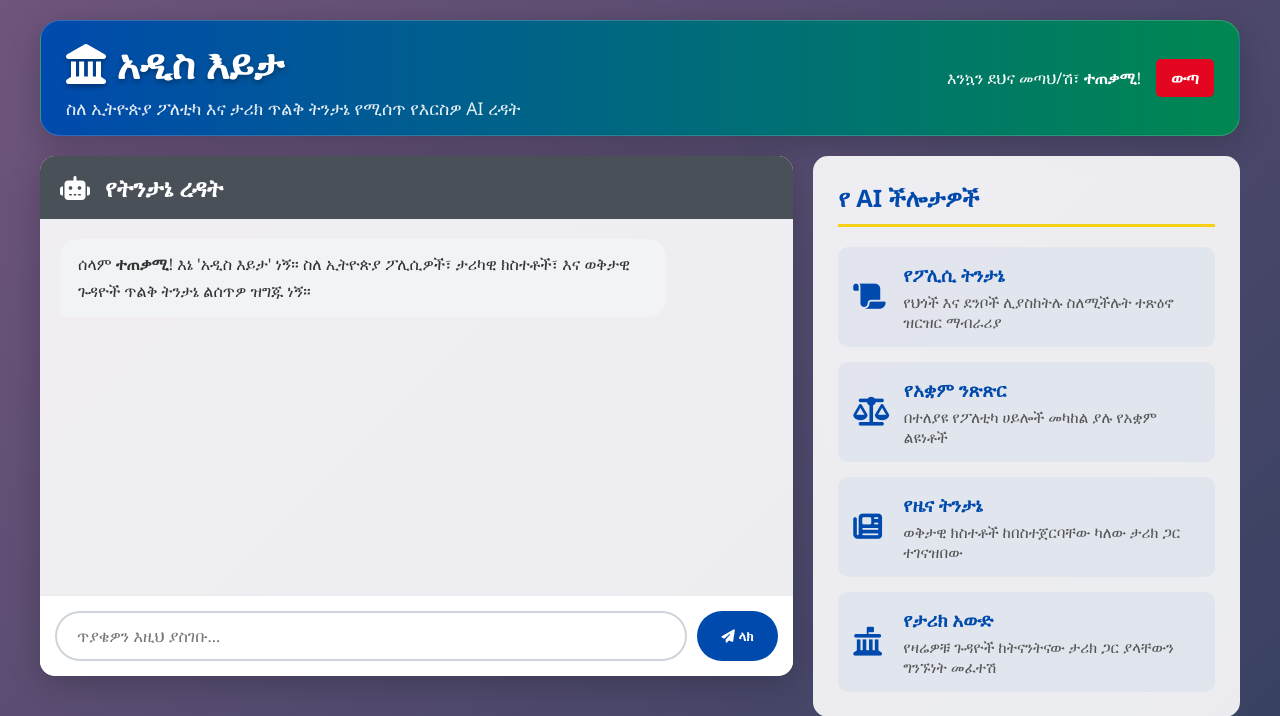
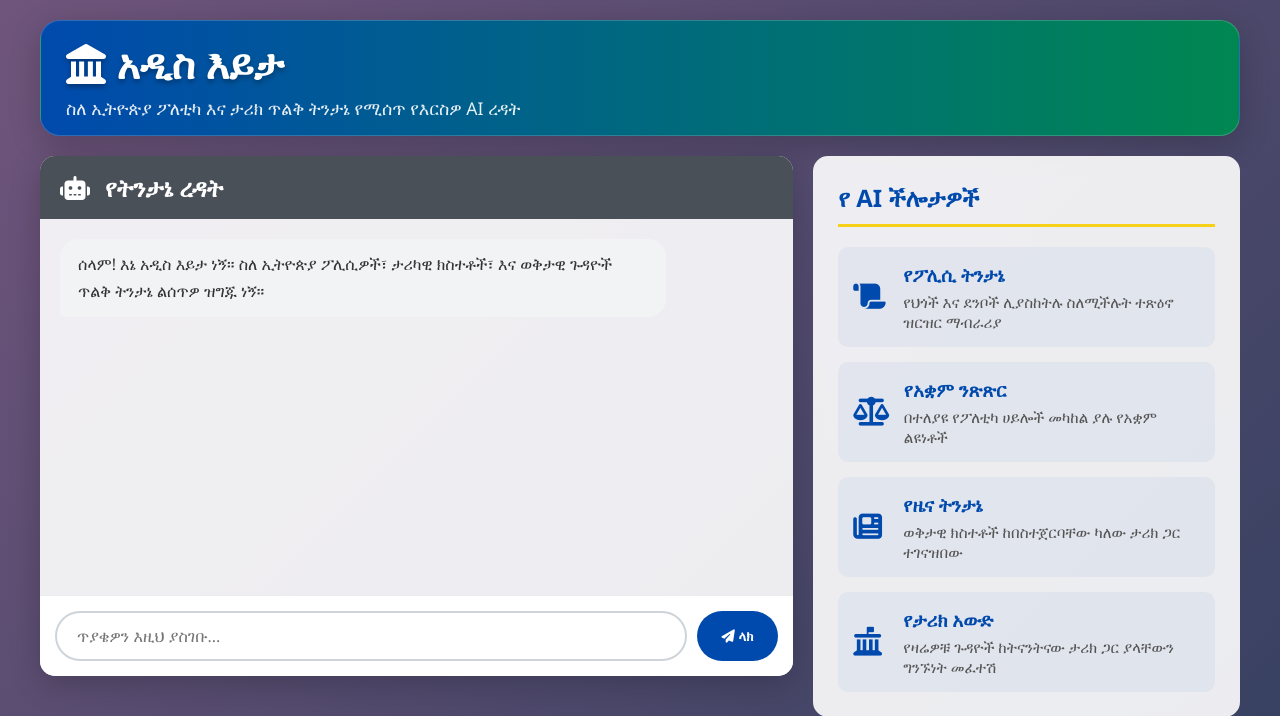
Before and after one commit to eudp-admin/adis-eyetaai, a Flask app: page / in a window 1280 px wide. Shown: the top 716 px of the page. Run offline with Flask 3, Linux system fonts and the light colour scheme; some libraries are stand-ins or nearby versions.

Commit message:
Update index.html

```diff
--- a/templates/index.html
+++ b/templates/index.html
@@ -221,10 +221,6 @@
                 <h1><i class="fas fa-landmark"></i> አዲስ እይታ</h1>
                 <p>ስለ ኢትዮጵያ ፖለቲካ እና ታሪክ ጥልቅ ትንታኔ የሚሰጥ የእርስዎ AI ረዳት</p>
             </div>
-            <div class="user-info">
-                <span>እንኳን ደህና መጣህ/ሽ፣ <strong>{{ user_name.split()[0] }}</strong>!</span>
-                <a href="/logout" class="logout-btn">ውጣ</a>
-            </div>
         </header>
 
         <div class="main-content">
@@ -235,7 +231,7 @@
                 </div>
                 <div class="chat-messages" id="chat-messages">
                     <div class="message ai-message">
-                        <p>ሰላም <strong>{{ user_name.split()[0] }}</strong>! እኔ 'አዲስ እይታ' ነኝ። ስለ ኢትዮጵያ ፖሊሲዎች፣ ታሪካዊ ክስተቶች፣ እና ወቅታዊ ጉዳዮች ጥልቅ ትንታኔ ልሰጥዎ ዝግጁ ነኝ።</p>
+                        <p>ሰላም! እኔ አዲስ እይታ ነኝ። ስለ ኢትዮጵያ ፖሊሲዎች፣ ታሪካዊ ክስተቶች፣ እና ወቅታዊ ጉዳዮች ጥልቅ ትንታኔ ልሰጥዎ ዝግጁ ነኝ።</p>
                     </div>
                 </div>
                 <div class="chat-input">
```
